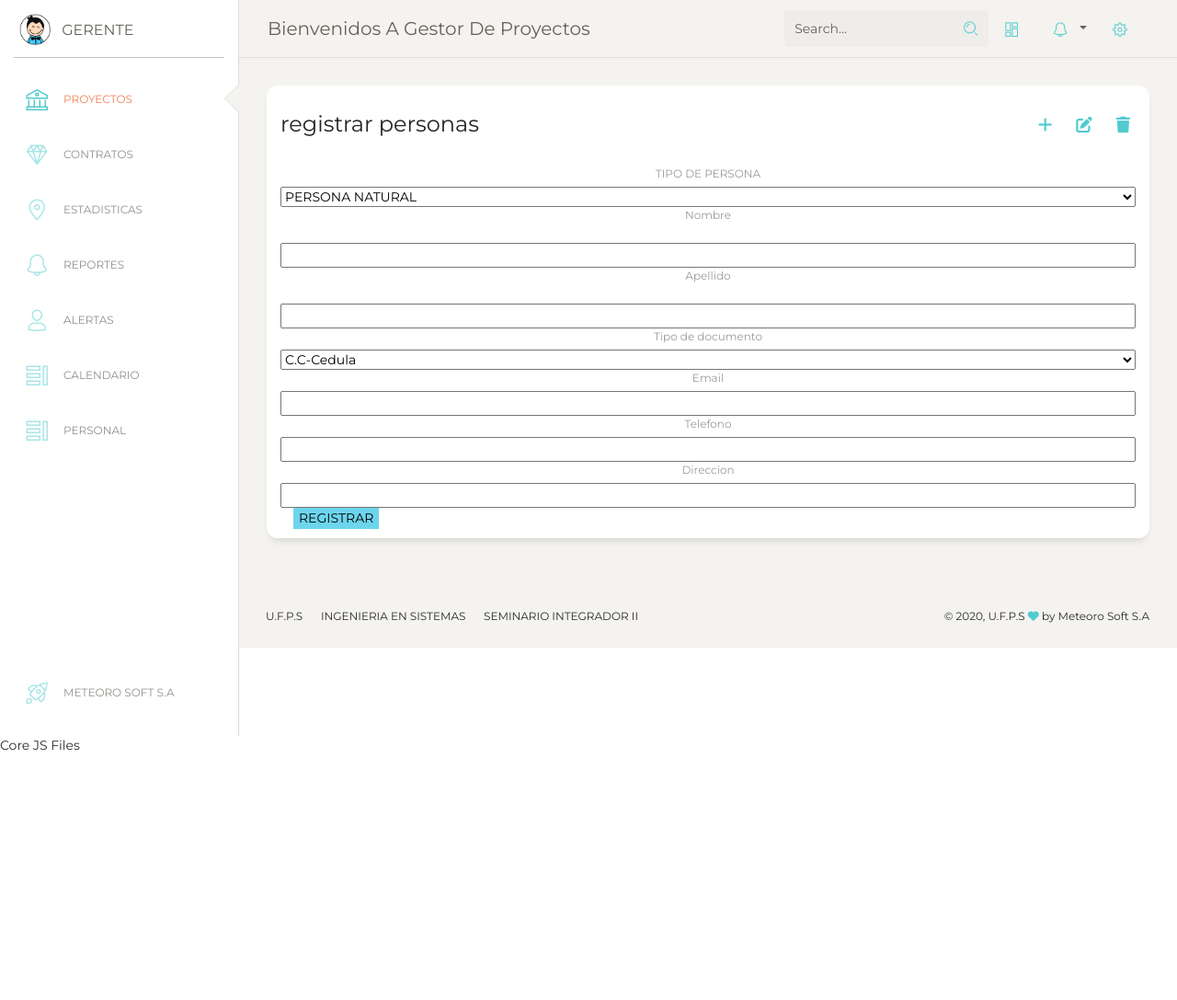
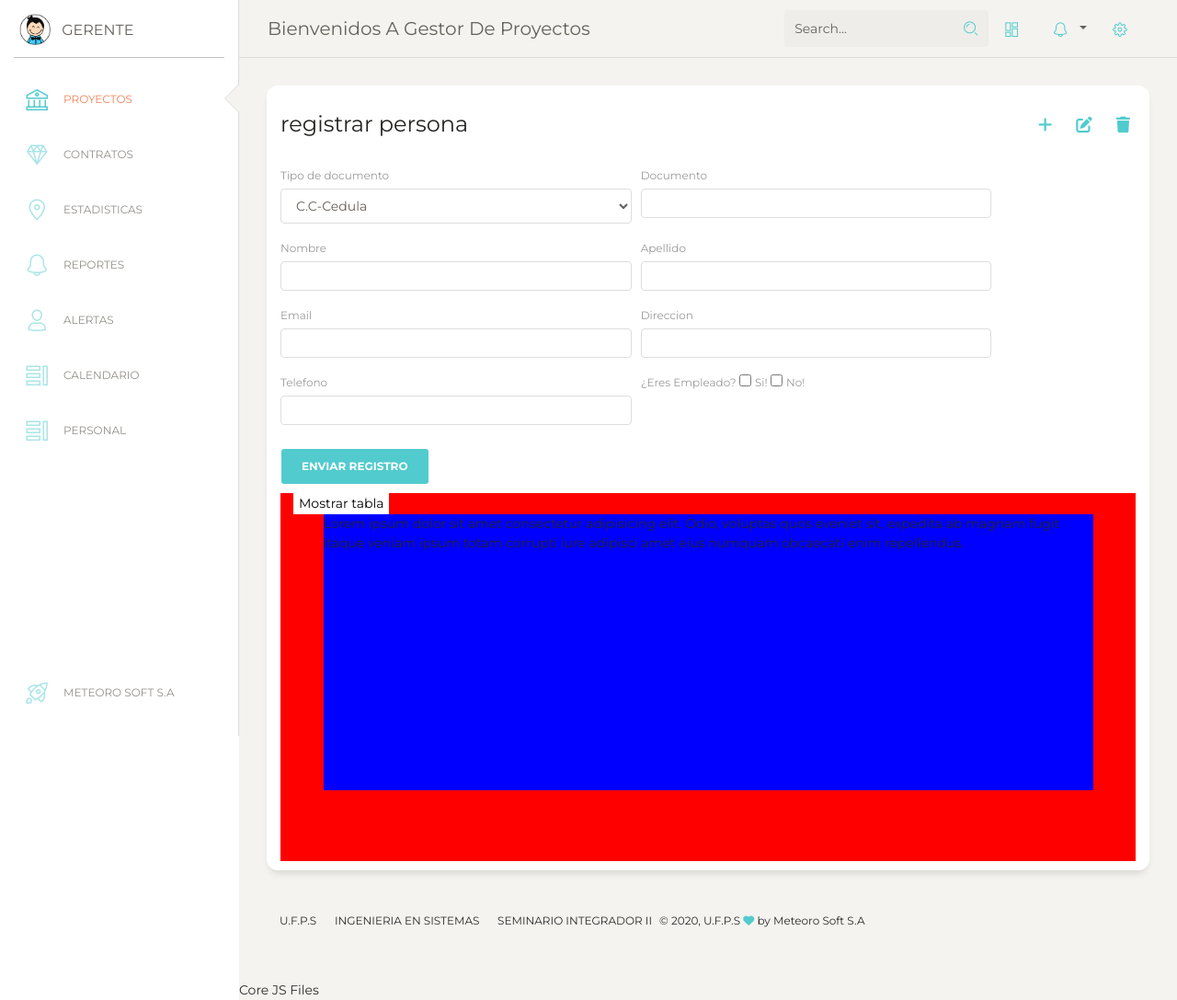
Before and after one commit to JulianVega03/AsteroideSoft, a PHP site: the page made by views/gerente/persona/registrar.php in a window 1280 px wide. Shown: the whole page at 92% size. Before the commit the page ends 815 px from the top, so only its background shows below. Run offline with PHP 8.4, Linux system fonts and the light colour scheme; the template is opened without the code that fills it, so the values that code supplies are empty; some libraries are stand-ins or nearby versions.

Commit message:
me falta agregar el datatable

```diff
--- a/views/gerente/persona/registrar.php
+++ b/views/gerente/persona/registrar.php
@@ -11,40 +11,94 @@
             <div class="col-md-12">
                 <div class="card">
                     <div class="card-header">
-                        <h4 class="card-title" id="perra"> registrar personas</h4>
+                        <h4 class="card-title" id="perra"> registrar persona</h4>
                         <div class="card-header-icons">
                             <button class="add" data-toggle="modal" data-target="#modalNuevoProyecto"><i class="fas fa-2x fa-plus fa-lg"></i></button>
                             <button class="edit" data-toggle="modal" data-target="#modalEditarProyecto"><i class="fas fa-2x fa-edit fa-lg"></i></button>
                             <button class="delete" data-toggle="modal" data-target="#modalEliminarProyecto"><i class="fas fa-2x fa-trash fa-lg"></i></button>
                         </div>
                     </div>
-                <div class="card-body">
-                    <form  class="formulario" action="" >
-                        <label for="">TIPO DE PERSONA</label>
-                            <select name="select">
-                                 <option value="value1" selected>PERSONA NATURAL</option>
-                                <option value="value2" >EMPLEADO</option>
-                            </select>
-                        <label for=""> <p>Nombre</p></label>
-                        <input type="text">
-                        <label for=""><p>Apellido</p></label>
-                        <input type="text">
-                        <label for="">Tipo de documento</label>
-                            <select name="select">
-                                <option value="value1" selected>C.C-Cedula</option>
-                                <option value="value2" >PA-Pasaporte</option>
-                            </select>
-                        <label for="">Email</label>
-                        <input type="email" name="" id="">
-                        <label for="">Telefono</label>
-                        <input type="text">
-                        <label for="">Direccion</label>
-                        <input type="text">
-                        </form>
-                        <button style="background-color: #6dd5ed">REGISTRAR</button>
 
-                    </div>
+            <div class="card-body">
+
+                  <form id="form1"  class="needs-validation" novalidate>
+                        <div class="form-row">
+                            <div class="col-md-5 mb-3">
+                                <label >Tipo de documento</label>
+                                <select class="form-control" id="tipodocumento_persona" requiered>
+                                            <option>C.C-Cedula</option>
+                                            <option>P.A-Pasaporte</option>
+
+                                </select>
+                                <div class="valid-feedback">¡Ok válido!</div>
+                                <div class="invalid-feedback">Complete el campo.</div>
+                            </div>
+                            <div class="col-md-5 mb-3">
+                                <label >Documento</label>
+                                <input type="text" class="form-control" id="documento_persona"   required>
+                                <div class="valid-feedback">¡Ok válido!</div>
+                                <div class="invalid-feedback">Complete el campo.</div>
+                            </div>
+                        </div>
+
+
+                        <div class="form-row">
+                            <div class="col-md-5 mb-3">
+                                <label>Nombre</label>
+                                <input  type="text" class="form-control" id="nombre_persona"   required>
+                                <div class="valid-feedback">¡Ok válido!</div>
+                                <div class="invalid-feedback">Complete el campo.</div>
+                            </div>
+                            <div class="col-md-5 mb-3">
+                               <label >Apellido</label>
+                               <input  type="text" class="form-control" id="apellido_persona"  required>
+                               <div class="valid-feedback">¡Ok válido!</div>
+                               <div class="invalid-feedback">Complete el campo.</div>
+                           </div>
+                       </div>
+
+                       <div class="form-row">
+                           <div class="col-md-5 mb-3">
+                              <label>Email</label>
+                              <input  type="mail" class="form-control" id="email_persona"   required>
+                              <div class="valid-feedback">¡Ok válido!</div>
+                              <div class="invalid-feedback">Complete el campo.</div>
+                           </div>
+                           <div class="col-md-5 mb-3">
+                               <label >Direccion</label>
+                               <input  type="text" class="form-control" id="direccion_persona"  required>
+                               <div class="valid-feedback">¡Ok válido!</div>
+                               <div class="invalid-feedback">Complete el campo.</div>
+                           </div>
+                       </div>
+
+                      <div class="form-row">
+                           <div class="col-md-5 mb-3">
+                               <label >Telefono</label>
+                               <input  type="text" class="form-control" id="telefono_persona"   required>
+                               <div class="valid-feedback">¡Ok válido!</div>
+                               <div class="invalid-feedback">Complete el campo.</div>
+                            </div>
+                            <div class="col-md-5 mb-3">
+                               <label >¿Eres Empleado?</label>
+                               <input class="" type="checkbox" id="inlineCheckbox1" value="option1" >
+                               <label>Si!</label>
+                               <input class="" type="checkbox" id="inlineCheckbox2" value="option2" >
+                               <label>No!</label>
+                            </div>
+                       </div>
+
+                        <button class="btn btn-primary" type="submit">Enviar Registro</button>
+                </form>
+
+               <div class="contenedor-tabla">
+                    <button>Mostrar tabla</button>
+                        <div class="tabla">
+                            <p>Lorem ipsum dolor sit amet consectetur adipisicing elit. Odio, voluptas quos eveniet sit, expedita ab magnam fugit itaque veniam ipsum totam corrupti iure adipisci amet eius numquam obcaecati enim repellendus.</p>
+                        </div>
+
                 </div>
+
 
             </div>
         </div>
@@ -56,6 +110,8 @@
     </div>
 
     <?php require_once 'views/gerente/templates/footer.php'; ?>
+
+
 </div>
 <?php require_once 'views/gerente/templates/scripts.php'; ?>
 
@@ -64,9 +120,39 @@
 
 
 <style>
-.formulario{
-    display:flex;
-    flex-direction:column;
-    text-align:center;
+.contenedor-tabla{
+
+    background-color:red;
+    height: 400px ;
+    width:  100%;
 }
+.tabla{
+    background-color:blue;
+    width:  90%;
+    height: 300px ;
+    margin-left: auto ;
+    margin-right: auto;
+
+}
+
 </style>
+
+<script>
+    (function() {
+  'use strict';
+  window.addEventListener('load', function() {
+    // Fetch all the forms we want to apply custom Bootstrap validation styles to
+    var forms = document.getElementsByClassName('needs-validation');
+    // Loop over them and prevent submission
+    var validation = Array.prototype.filter.call(forms, function(form) {
+      form.addEventListener('submit', function(event) {
+        if (form.checkValidity() === false) {
+          event.preventDefault();
+          event.stopPropagation();
+        }
+        form.classList.add('was-validated');
+      }, false);
+    });
+  }, false);
+})();
+    </script>
```
